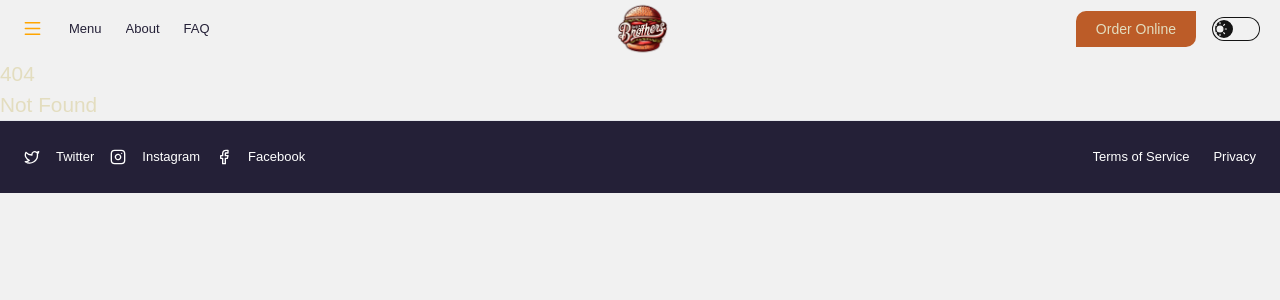
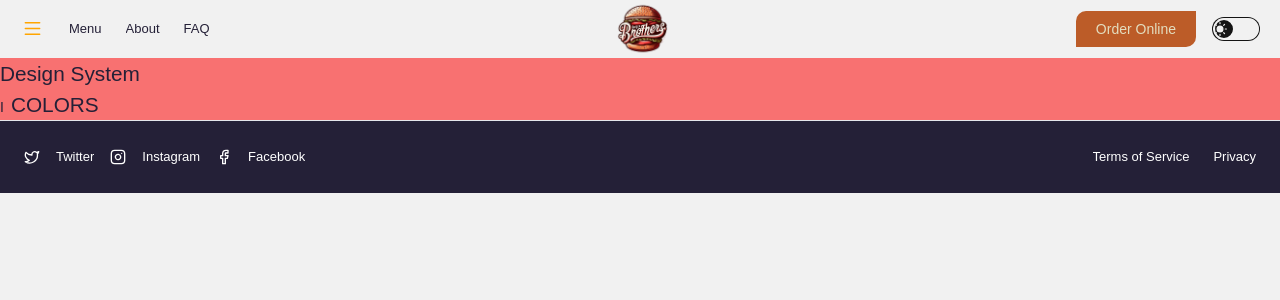
Before and after one commit to CEODemitri/burger-brothers, a SvelteKit app: page /Design in a window 1280 px wide. Before the commit this address had no page. Shown: the top 300 px of the page. Built offline with nearby package versions, Linux system fonts and the light colour scheme; a web font is replaced by a local one.

Commit message:
confirming my design system by creating a design file

```diff
--- /dev/null
+++ b/src/routes/Design/+layout.svelte
@@ -0,0 +1,3 @@
+<div class="bg-red-400">
+    <slot />
+</div>
--- /dev/null
+++ b/src/routes/Design/+page.svelte
@@ -0,0 +1,13 @@
+<div class="text-dark">
+	<h1>Design System</h1>
+
+	<section>
+		<h2><span class="text-sm">I</span>COLORS</h2>
+	</section>
+</div>
+
+<style>
+    h2 span {
+        margin-right: .5em;
+    }
+</style>
```
Also changed, not shown: 1 other file (tests, documents, lock files or other folders).
